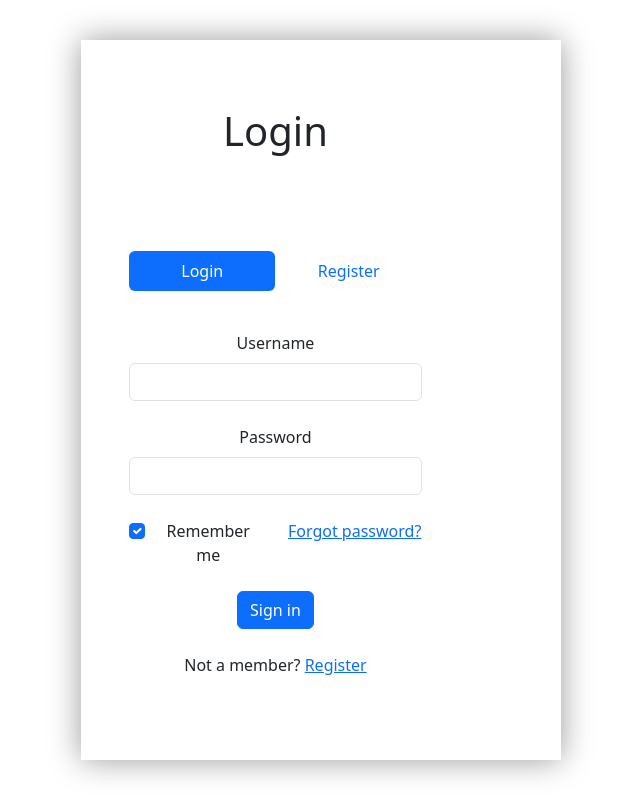
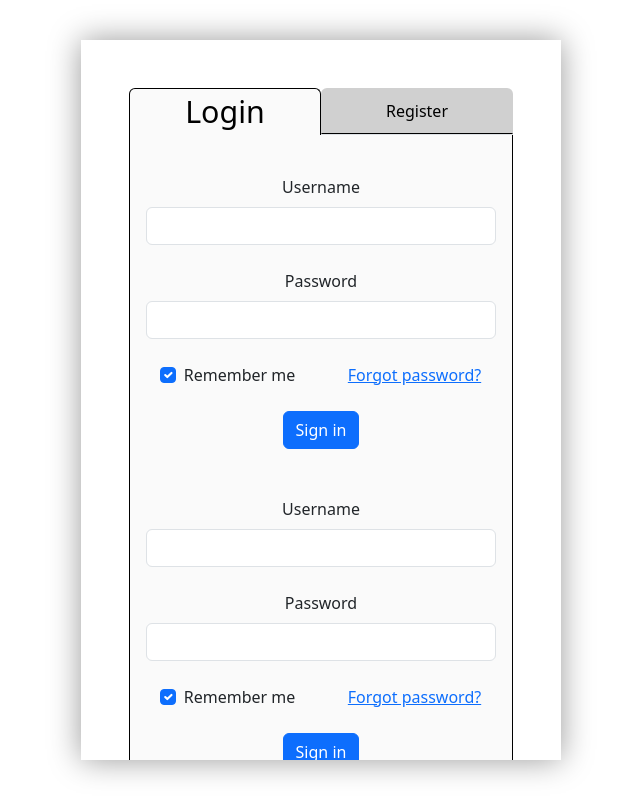
Before and after one commit to joaoafonso02/DB_Project, a SvelteKit app in the folder Frontend/: page /login in a window 1280 px wide. Shown: the whole page, without its empty margins (319-959 px from the left). Built offline with nearby package versions, Linux system fonts and the light colour scheme.

Commit message:
changes to project base

```diff
--- a/Frontend/src/routes/PhoneAppLayout.svelte
+++ b/Frontend/src/components/PhoneAppLayout.svelte
@@ -15,7 +15,7 @@
 	.phone-app-design {
 		background-color: white;
 		box-shadow: 0 0 30px rgba(0, 0, 0, 0.4);
-    width: 60vh; /* Adjust the width as needed */
+		width: 60vh; /* Adjust the width as needed */
 		height: 90vh; /* Adjust the height as needed */
 		margin: 0 auto; /* Center the container horizontally */
 	}
--- /dev/null
+++ b/Frontend/src/routes/+layout.svelte
@@ -0,0 +1,10 @@
+<script>
+	import PhoneAppLayout from '../components/PhoneAppLayout.svelte';
+</script>
+
+<PhoneAppLayout>
+	<slot />
+</PhoneAppLayout>
+
+<style>
+</style>
--- a/Frontend/src/routes/+page.svelte
+++ b/Frontend/src/routes/+page.svelte
@@ -1,9 +1,8 @@
 <script>
-	import PhoneAppLayout from './PhoneAppLayout.svelte';
+	import PhoneAppLayout from '../components/PhoneAppLayout.svelte';
 </script>
 
-<PhoneAppLayout>
-	<div class="text-center p-3">
+<div class="container-fluid text-center p-3">
 	<h1 class="mb-5">Welcome to TrotiNet</h1>
 	<img
 		class="mx-auto"
@@ -16,12 +15,8 @@
 		on:click={() => (window.location.href = '/login')}>Login/Register</button
 	>
 </div>
-</PhoneAppLayout>
 
 <style>
-	h1 {
-
-	}
 	img {
 		width: 100%;
 		height: 100%;
--- a/Frontend/src/routes/login/+page.svelte
+++ b/Frontend/src/routes/login/+page.svelte
@@ -1,149 +1,204 @@
 <script>
-    import PhoneAppLayout from '../PhoneAppLayout.svelte';
 	import { onMount } from 'svelte';
 
-    let title = 'Login';
+	// let title = 'Login';
 
-    onMount(() => {
-      document.title = title;
-    });
+	// onMount(() => {
+	//   document.title = title;
+	// });
 
-    let credentials = {usr: "admin", password: "1234"};
+	// let credentials = {usr: "admin", password: "1234"};
 
-    function submitSignin(){
-        let usr = document.querySelector("#formSigninUsername").value;
-        let password = document.querySelector("#formSigninPassword").value;
-        const users = credentials;
-        console.log(credentials.length);
-            console.log("EW");
-            if(users['usr'] == usr && users['password'] == password){
-                window.location.href='/';
-            }
-            else {
-                showAlert("Unknown username or password, try again!");
-            }
-    }
+	// function submitSignin(){
+	//     let usr = document.querySelector("#formSigninUsername").value;
+	//     let password = document.querySelector("#formSigninPassword").value;
+	//     const users = credentials;
+	//     console.log(credentials.length);
+	//         console.log("EW");
+	//         if(users['usr'] == usr && users['password'] == password){
+	//             window.location.href='/';
+	//         }
+	//         else {
+	//             showAlert("Unknown username or password, try again!");
+	//         }
+	// }
 
-    let message = "";
+	let message = '';
 
-
-    function showAlert(msg) {
-        setTimeout(() => {
-            message = "";
-        }, 3000);
-        message = msg;
-    }
-
+	// function showAlert(msg) {
+	//     setTimeout(() => {
+	//         message = "";
+	//     }, 3000);
+	//     message = msg;
+	// }
 </script>
 
-<PhoneAppLayout {title}>
-  <section class="text-center text-lg-start">
-
+<div class="text-center position-relative h-100 w-100">
 	{#if message}
-        <div class="alert">{message}</div>
+		<div class="position-absolute top-0 w-100 p-3">
+			<div class="btn btn-danger w-100 p-2">{message}</div>
+		</div>
 	{/if}
-      <div class="phone-app-header">
-		<h1 class="text-center my-5">{title}</h1>
-	</div>
-      <!-- Jumbotron -->
-      <div class="row g-0 align-items-center justify-content-center" >
-
-        <div class="card cascading-right border-0">
-            <div class="card-body p-5 shadow-4 text-center">
-              <!-- Pills navs -->
-              <ul class="nav nav-pills nav-justified mb-3" id="ex1" role="tablist">
+	<div class="w-100 p-5">
+		<ul class="nav nav-tabs" id="myTab" role="tablist">
 			<li class="nav-item" role="presentation">
-                  <button class="nav-link active" id="tab-login" data-bs-toggle="pill" data-bs-target="#pills-login" type="button" role="tab" aria-controls="pills-login" aria-selected="true">Login</button>
+				<button
+					class="nav-link w-100 rounder-top active"
+					id="login-tab"
+					data-bs-toggle="tab"
+					data-bs-target="#login"
+					type="button"
+					role="tab"
+					aria-controls="login"
+					aria-selected="true">Login</button
+				>
 			</li>
 			<li class="nav-item" role="presentation">
-                  <button class="nav-link" id="tab-register" data-bs-toggle="pill" data-bs-target="#pills-register" type="button" role="tab" aria-controls="pills-register" aria-selected="false">Register</button>
+				<button
+					class="nav-link w-100 rounder-top"
+					id="register-tab"
+					data-bs-toggle="tab"
+					data-bs-target="#register"
+					type="button"
+					role="tab"
+					aria-controls="register"
+					aria-selected="false">Register</button
+				>
 			</li>
 		</ul>
-              <div class="tab-content" id="pills-tabContent">
-                <div class="tab-pane show active" id="pills-login" role="tabpanel" aria-labelledby="pills-login">
+		<div class="tab-content rounded-bottom p-3" id="myTabContent">
+			<div class="tab-pane fade show active" id="login" role="tabpanel" aria-labelledby="login-tab">
 				<form>
-                    <br>
-                    <!-- Username input -->
+					<br />
 					<div class="form-outline mb-4">
 						<label class="form-label" for="loginName">Username</label>
-                      <input id="formSigninUsername" type="text" class="form-control" style="text-align: center;">
+						<input
+							id="formSigninUsername"
+							type="text"
+							class="form-control"
+							style="text-align: center;"
+						/>
 					</div>
-                    <!-- Password input -->
 					<div class="form-outline mb-4">
 						<label class="form-label" for="loginPassword">Password</label>
-                      <input id="formSigninPassword" type="password" class="form-control" style="text-align: center;">
+						<input
+							id="formSigninPassword"
+							type="password"
+							class="form-control"
+							style="text-align: center;"
+						/>
 					</div>
-                    <!-- 2 column grid layout -->
 					<div class="row mb-4">
 						<div class="col-md-6 d-flex justify-content-center">
-                        <!-- Checkbox -->
 							<div class="form-check mb-3 mb-md-0">
-                          <input class="form-check-input" type="checkbox" value="" id="loginCheck" checked>
+								<input class="form-check-input" type="checkbox" value="" id="loginCheck" checked />
 								<label class="form-check-label" for="loginCheck"> Remember me </label>
 							</div>
 						</div>
 						<div class="col-md-6 d-flex justify-content-center">
-                        <!-- Simple link -->
 							<a href="#!">Forgot password?</a>
 						</div>
 					</div>
-                    <!-- Submit button -->
-                    <div id="formSignin" onsubmit="submitSignin()">
-                      <button type="submit" class="btn btn-primary btn-block mb-4"on:click={() => (window.location.href = '/map')}>Sign in</button>
+					<div id="formSignin">
+						<button type="submit" class="btn btn-primary btn-block mb-4">Sign in</button>
 					</div>
-                    <!-- Register buttons -->
-                    <div class="text-center">
-                      <p>Not a member? <a href="#pills-register" data-bs-target="#pills-register" id="registerBtn">Register</a></p>
+				</form>
+        <form>
+					<br />
+					<div class="form-outline mb-4">
+						<label class="form-label" for="loginName">Username</label>
+						<input
+							id="formSigninUsername"
+							type="text"
+							class="form-control"
+							style="text-align: center;"
+						/>
+					</div>
+					<div class="form-outline mb-4">
+						<label class="form-label" for="loginPassword">Password</label>
+						<input
+							id="formSigninPassword"
+							type="password"
+							class="form-control"
+							style="text-align: center;"
+						/>
+					</div>
+					<div class="row mb-4">
+						<div class="col-md-6 d-flex justify-content-center">
+							<div class="form-check mb-3 mb-md-0">
+								<input class="form-check-input" type="checkbox" value="" id="loginCheck" checked />
+								<label class="form-check-label" for="loginCheck"> Remember me </label>
+							</div>
+						</div>
+						<div class="col-md-6 d-flex justify-content-center">
+							<a href="#!">Forgot password?</a>
+						</div>
+					</div>
+					<div id="formSignin">
+						<button type="submit" class="btn btn-primary btn-block mb-4">Sign in</button>
 					</div>
 				</form>
 			</div>
-                <div class="tab-pane" id="pills-register" role="tabpanel" aria-labelledby="tab-register">
+			<div class="tab-pane fade" id="register" role="tabpanel" aria-labelledby="register-tab">
 				<form>
-                    <!-- Username input -->
 					<div class="form-outline mb-4">
 						<label class="form-label mt-3" for="registerUsername">Username</label>
-                      <input id="formSignupUsername" type="text" class="form-control">
+						<input id="formSignupUsername" type="text" class="form-control" />
 					</div>
-                    <!-- Email input -->
 					<div class="form-outline mb-4">
 						<label class="form-label" for="registerEmail">Email</label>
-                      <input id="formSignupEmail" type="email" class="form-control">
+						<input id="formSignupEmail" type="email" class="form-control" />
 					</div>
-                    <!-- Password input -->
 					<div class="form-outline mb-4">
 						<label class="form-label" for="registerPassword">Password</label>
-                      <input id="formSignupPassword1" type="password" class="form-control">
+						<input id="formSignupPassword1" type="password" class="form-control" />
 					</div>
-                    <!-- Repeat Password input -->
 					<div class="form-outline mb-4">
 						<label class="form-label" for="registerRepeatPassword">Repeat password</label>
-                      <input id="formSignupPassword2" type="password" class="form-control">
+						<input id="formSignupPassword2" type="password" class="form-control" />
 					</div>
-                    <!-- Checkbox -->
 					<div class="form-check d-flex justify-content-center mb-4">
-                      <input id="formSignupCheck" class="form-check-input me-2" type="checkbox" value="" checked aria-describedby="registerCheckHelpText">
-                      <label class="form-check-label" for="registerCheck">I have read and agree to the terms</label>
+						<input
+							id="formSignupCheck"
+							class="form-check-input me-2"
+							type="checkbox"
+							value=""
+							checked
+							aria-describedby="registerCheckHelpText"
+						/>
+						<label class="form-check-label" for="registerCheck"
+							>I have read and agree to the terms</label
+						>
 					</div>
-                    <!-- Submit button -->
 					<button id="formSignup" class="btn btn-primary btn-block mb-3">Register</button>
 				</form>
 			</div>
 		</div>
 	</div>
 </div>
-        </div>
-
-      <!-- Jumbotron -->
-  </section>
-</PhoneAppLayout>
 
 <style>
-  .alert {
-    background-color: red;
-    color: white;
-    text-align: center;
+	.nav-item {
+		width: 50%;
+		border-style: in;
+	}
+	.nav-item .active {
+		background: #fafafa;
+		border-color: black;
+		border-bottom: 0;
+    font-size: 190%;
+    padding: 0;
+	}
+	.nav-item :not(.active) {
+		background: #d0d0d0;
+    color: black;
+		border-bottom: 1px solid black;
+    font-size: 100%;
     padding: 10px;
-    margin-top: 10px;
-    width: 100%;
+	}
+	.tab-content {
+		background: #fafafa;
+		border: 1px solid black;
+		border-top: 0;
 	}
 </style>
--- a/Frontend/src/routes/map/+page.svelte
+++ b/Frontend/src/routes/map/+page.svelte
@@ -1,5 +1,5 @@
 <script>
-  import PhoneAppLayout from '../PhoneAppLayout.svelte';
+  import PhoneAppLayout from '../../components/PhoneAppLayout.svelte';
   import { onMount } from 'svelte';
 
   let title = 'Map';
```
Lines whose indentation alone changed are shown as unchanged.
